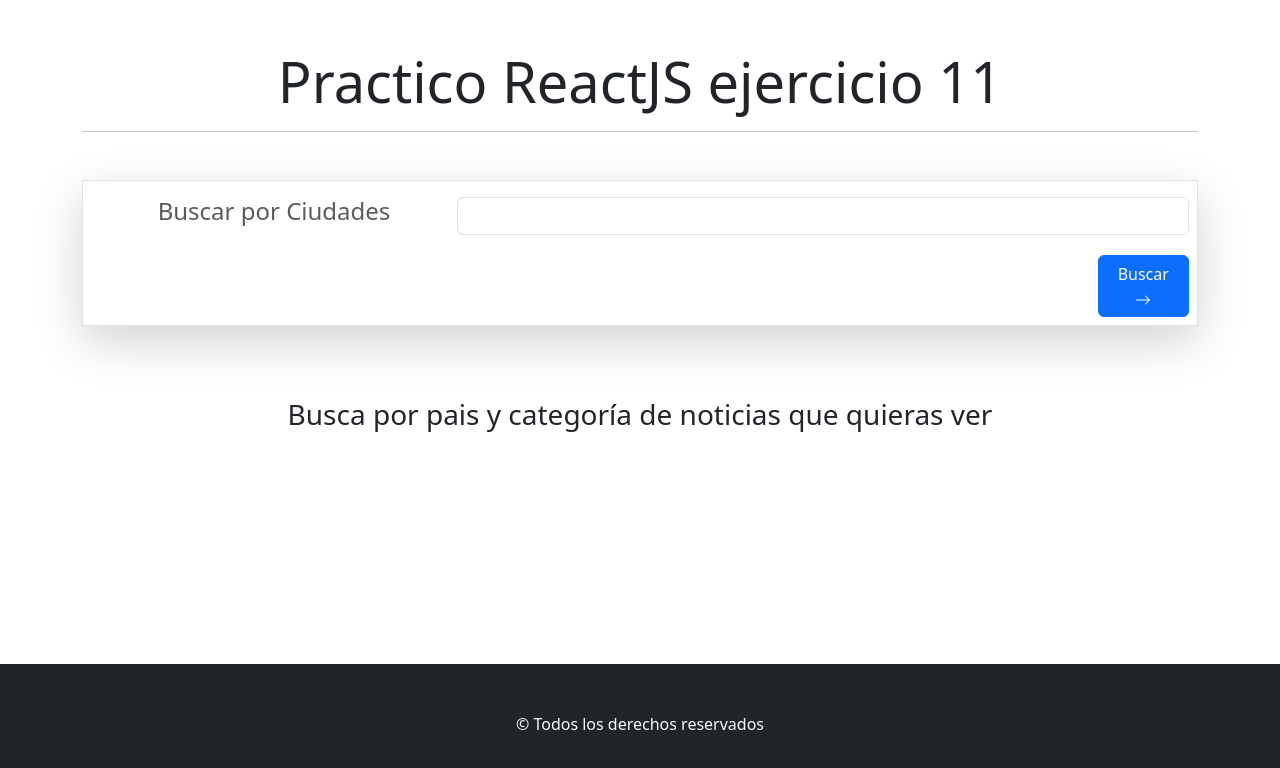
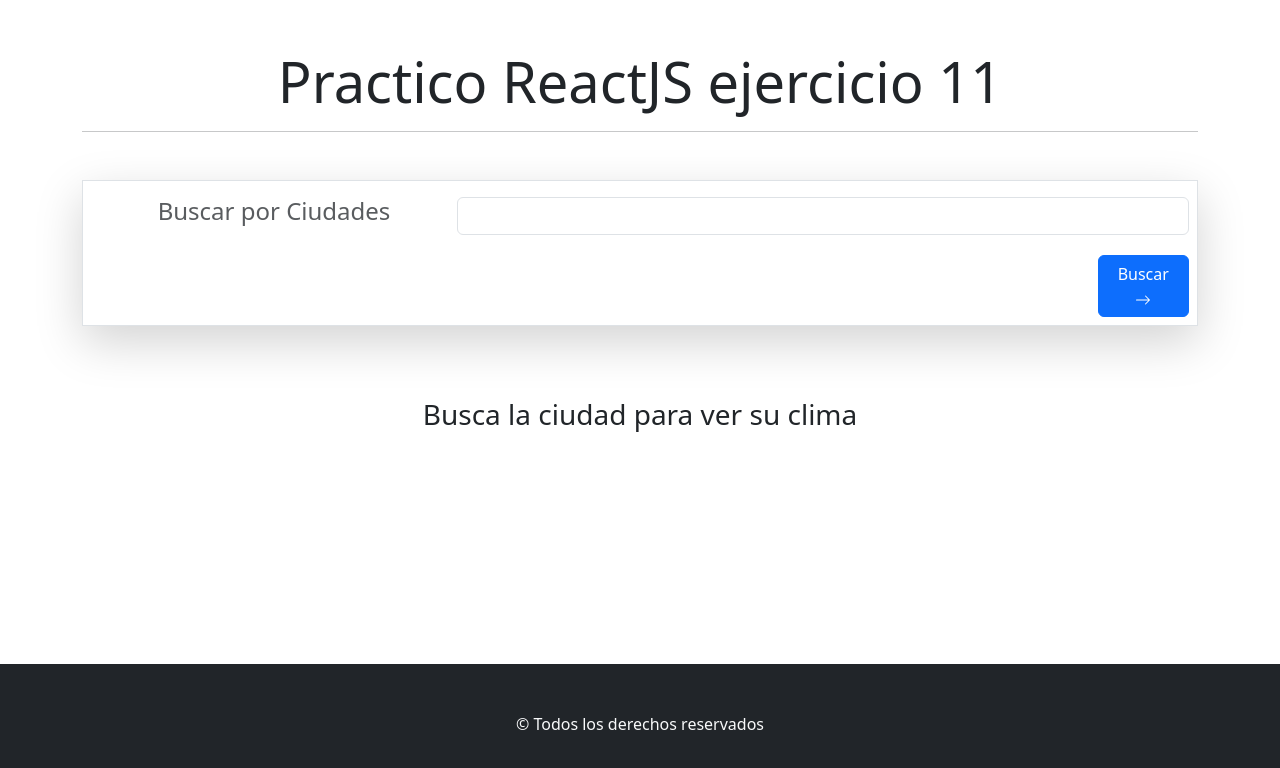
Before and after one commit to Mario-Chavez/app-clima-react, a React (Vite) app: page / in a window 1280 px wide. Shown: the top 768 px of the page. Built offline with nearby package versions, Linux system fonts and the light colour scheme.

Commit message:
se ajusto el zoon de mapbox

```diff
--- a/src/components/CardClima.jsx
+++ b/src/components/CardClima.jsx
@@ -43,6 +43,10 @@ const CardClima = ({ clima, latitud, longitud }) => {
                                             </Card.Text>
                                             <Card.Text className="fw-bold">
                                                 {data.weather[0].description}
+                                                <img
+                                                    src={`https://openweathermap.org/img/wn/${data.weather[0].icon}@2x.png`}
+                                                    alt="Weather Icon"
+                                                />
                                             </Card.Text>
                                             <Card.Text className="fw-bold">
                                                 Velocidad del viento: {data.wind.speed}{" "}
--- a/src/components/Mapa.jsx
+++ b/src/components/Mapa.jsx
@@ -12,14 +12,11 @@ const Mapa = ({ lati, long }) => {
             container: mapContainerRef.current,
             style: "mapbox://styles/mapbox/streets-v11",
             center: [-74.5, 40],
-            zoom: 9,
+            zoom: 11,
         });
 
-        // Asegúrate de tener la latitud y longitud de la ciudad que deseas mostrar en el mapa
         const lat = lati;
         const lon = long;
-
-        // Centrar el mapa en la latitud y longitud de la ciudad
         map.setCenter([lon, lat]);
 
         return () => {
--- a/src/components/TituloDeBusqueda.jsx
+++ b/src/components/TituloDeBusqueda.jsx
@@ -5,7 +5,7 @@ const TituloDeBusqueda = () => {
         <Container className="container my-5">
             <Row className="p-4 text-center">
                 <Col>
-                    <h3>Busca por pais y categoría de noticias que quieras ver</h3>
+                    <h3>Busca la ciudad para ver su clima</h3>
                 </Col>
             </Row>
         </Container>
```
